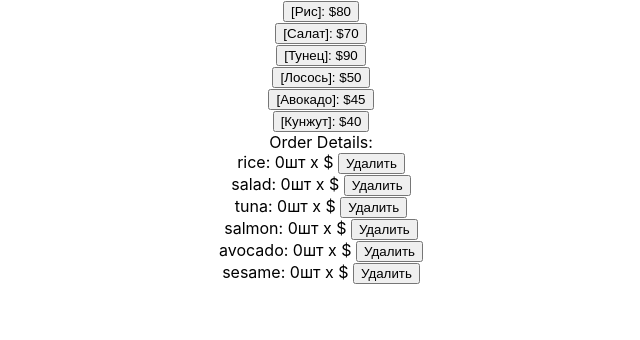
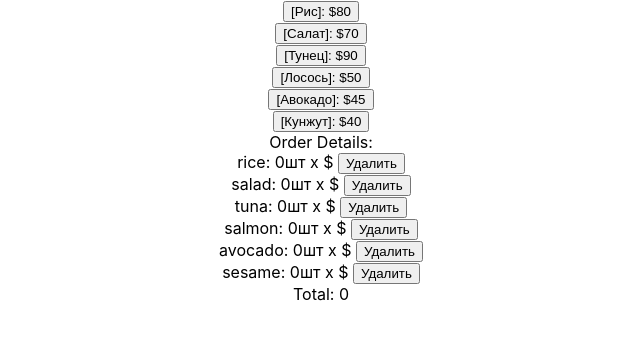
Before and after one commit to galubezzz/python_group_1_exam_7_maria_galunova, a React (Create React App) app: page / in a window 1280 px wide. Shown: the top 340 px of the page, without its empty margins (319-959 px from the left). Built offline with nearby package versions, Linux system fonts and the light colour scheme.

Commit message:
added function for total calculation

```diff
--- a/src/App.js
+++ b/src/App.js
@@ -33,6 +33,7 @@ class App extends Component {
             return theItem;
         });
         this.setState({items: newItems});
+        this.countTotal();
     };
 
     removeItem = (name) => {
@@ -44,13 +45,23 @@ class App extends Component {
             return theItem;
         });
         this.setState({items: newItems});
+        this.countTotal();
     };
+
+    countTotal = () => {
+        let items = [...this.state.items];
+        let price = items.reduce(function (sum, ing) {
+            return sum + ing.total;}, 0);
+        this.setState({totalPrice: price});
+      };
+
+
 
     render() {
         return (
             <div className="App">
                 <ItemsForm items={availableItems} addItem={this.addItem}/>
-                <Order items={this.state.items} removeItem={this.removeItem}/>
+                <Order items={this.state.items} removeItem={this.removeItem} total={this.state.totalPrice}/>
             </div>
         );
   }
--- a/src/components/Order/Order.js
+++ b/src/components/Order/Order.js
@@ -8,7 +8,7 @@ function Order(props){
             {props.items.map(
                 item => <OrderItem name={item.name} price={item.price} count={item.count} removeItem ={()=>{props.removeItem(item.name)}}/>
             )}
-
+            Total: {props.total}
         </div>
     );
 }
```
